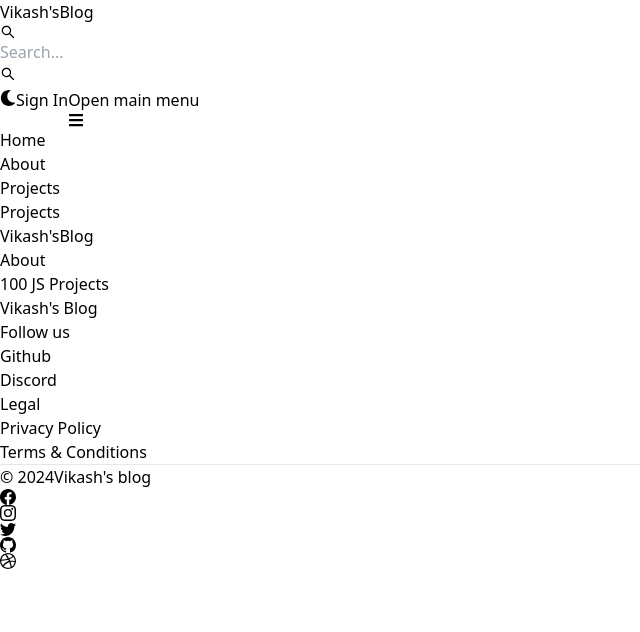
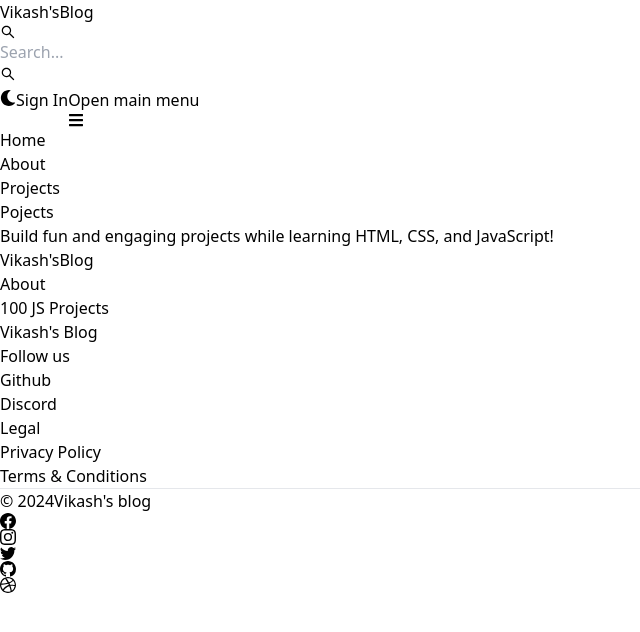
Before and after one commit to Vikash8460/Admin-Deshboard, a React (Vite) app in the folder admin/: page /projects in a window 1280 px wide. Shown: the top 632 px of the page, without its empty margins (0-640 px from the left). Built offline with nearby package versions, Linux system fonts and the light colour scheme.

Commit message:
make projects components

```diff
--- a/admin/src/pages/Projects.jsx
+++ b/admin/src/pages/Projects.jsx
@@ -2,6 +2,9 @@
 
 export default function Projects() {
   return (
-    <div>Projects</div>
+    <div className='min-h-screen max-w-2xl mx-auto flex justify-center items-center flex-col gap-6 p-3'>
+    <h1 className='text-3xl font-semibold'>Pojects</h1>
+    <p className='text-md text-gray-500'>Build fun and engaging projects while learning HTML, CSS, and JavaScript!</p>
+  </div>
   )
 }
```
